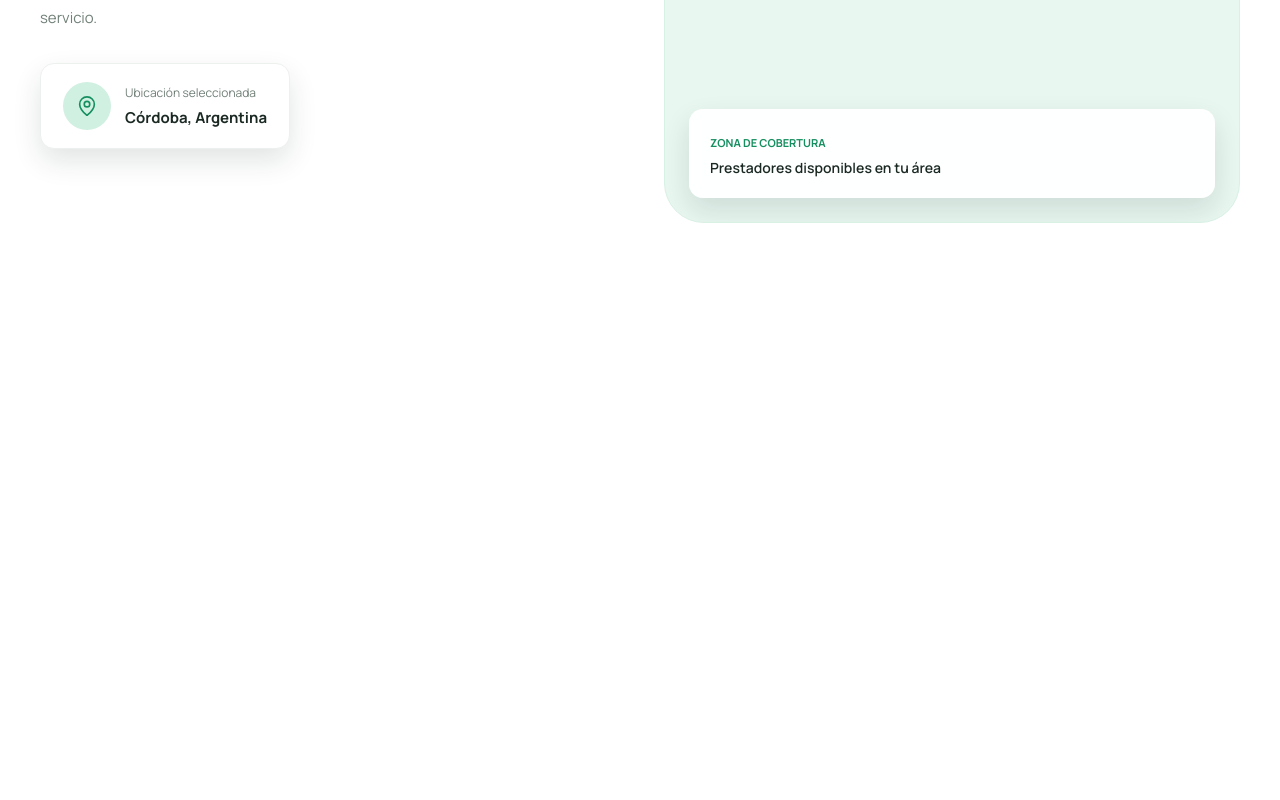
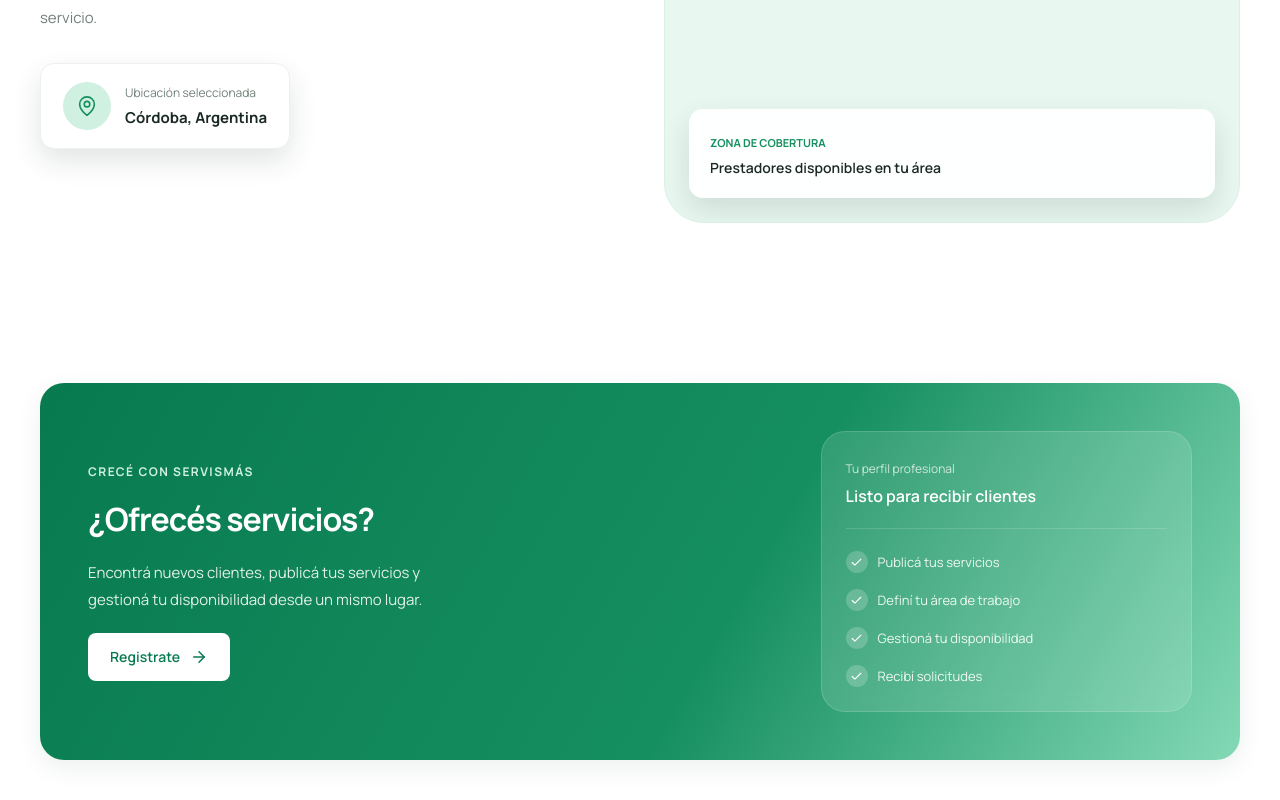
Before and after one commit to Martin-J-Larre/servismas, a React (Vite) app in the folder frontend/: page / in a window 1280 px wide. Shown: the part 2679-3479 px from the top of the page. Before the commit the page ends 2982 px from the top, so only its background shows below. Built offline with nearby package versions, Linux system fonts and the light colour scheme.

Commit message:
feat: add become provider section

```diff
--- /dev/null
+++ b/frontend/src/landing/components/BecomeProvider/BecomeProvider.jsx
@@ -0,0 +1,34 @@
+import { ArrowRight } from "lucide-react";
+import styles from "./BecomeProvider.module.css";
+import ProviderImage from "./ProviderImage/ProviderImage";
+import BenefitsCard from "./BenefitsCard/BenefitsCard";
+
+function BecomeProvider() {
+  return (
+    <section className={styles.section} id="ofrece-servicios">
+      <div className={styles.container}>
+        <div className={styles.content}>
+          <span className={styles.eyebrow}>CRECÉ CON SERVISMÁS</span>
+
+          <h2 className={styles.title}>¿Ofrecés servicios?</h2>
+
+          <p className={styles.description}>
+            Encontrá nuevos clientes, publicá tus servicios y gestioná tu
+            disponibilidad desde un mismo lugar.
+          </p>
+
+          <a href="/registro" className={styles.button}>
+            Registrate
+            <ArrowRight size={18} aria-hidden="true" />
+          </a>
+        </div>
+
+        <ProviderImage />
+
+        <BenefitsCard />
+      </div>
+    </section>
+  );
+}
+
+export default BecomeProvider;
--- /dev/null
+++ b/frontend/src/landing/components/BecomeProvider/BecomeProvider.module.css
@@ -0,0 +1,100 @@
+.section {
+  width: 100%;
+  padding: 80px 24px;
+  background-color: var(--color-surface);
+}
+
+.container {
+  display: grid;
+  grid-template-columns: 1fr 0.8fr 1fr;
+  align-items: center;
+  gap: 32px;
+  width: 100%;
+  max-width: var(--container-width);
+  min-height: 360px;
+  margin-inline: auto;
+  padding: 48px;
+  color: white;
+  background: linear-gradient(120deg, #087a50 0%, #168f60 58%, #83d9b5 100%);
+  border-radius: var(--radius-lg);
+  box-shadow: var(--shadow-card);
+}
+
+.content {
+  display: flex;
+  flex-direction: column;
+  align-items: flex-start;
+  gap: 20px;
+  min-width: 0;
+}
+
+.eyebrow {
+  color: #d0f0e1;
+  font-size: 12px;
+  font-weight: var(--font-weight-bold);
+  letter-spacing: 0.12em;
+}
+
+.title {
+  margin: 0;
+  font-size: clamp(26px, 2.5vw, 36px);
+  font-weight: var(--font-weight-bold);
+  line-height: 1.2;
+  letter-spacing: -0.03em;
+}
+
+.description {
+  margin: 0;
+  color: rgb(255 255 255 / 88%);
+  font-size: 15px;
+  line-height: 1.8;
+}
+
+.button {
+  display: inline-flex;
+  align-items: center;
+  justify-content: center;
+  gap: 10px;
+  min-height: 48px;
+  padding: 0 22px;
+  color: var(--color-primary-dark);
+  background-color: white;
+  border-radius: var(--radius-sm);
+  font-size: 14px;
+  font-weight: var(--font-weight-semibold);
+  text-decoration: none;
+  white-space: nowrap;
+  transition: background-color 180ms ease;
+}
+
+.button:hover {
+  background-color: var(--color-primary-light);
+}
+
+@media (max-width: 900px) {
+  .container {
+    grid-template-columns: 1fr 1fr;
+    gap: 32px;
+    padding: 36px;
+  }
+
+  .imagePlaceholder {
+    display: none;
+  }
+}
+
+@media (max-width: 600px) {
+  .section {
+    padding: 56px 20px;
+  }
+
+  .container {
+    grid-template-columns: 1fr;
+    gap: 36px;
+    padding: 28px 24px;
+  }
+
+  .title {
+    font-size: 30px;
+  }
+}
--- /dev/null
+++ b/frontend/src/landing/components/BecomeProvider/BenefitsCard/BenefitsCard.jsx
@@ -0,0 +1,35 @@
+import { Check } from "lucide-react";
+import styles from "./BenefitsCard.module.css";
+
+const benefits = [
+  "Publicá tus servicios",
+  "Definí tu área de trabajo",
+  "Gestioná tu disponibilidad",
+  "Recibí solicitudes",
+];
+
+function BenefitsCard() {
+  return (
+    <article className={styles.card}>
+      <header className={styles.header}>
+        <span className={styles.label}>Tu perfil profesional</span>
+
+        <h3 className={styles.title}>Listo para recibir clientes</h3>
+      </header>
+
+      <ul className={styles.benefits}>
+        {benefits.map((benefit) => (
+          <li key={benefit} className={styles.benefit}>
+            <span className={styles.check}>
+              <Check size={13} aria-hidden="true" />
+            </span>
+
+            {benefit}
+          </li>
+        ))}
+      </ul>
+    </article>
+  );
+}
+
+export default BenefitsCard;
--- /dev/null
+++ b/frontend/src/landing/components/BecomeProvider/BenefitsCard/BenefitsCard.module.css
@@ -0,0 +1,57 @@
+.card {
+  width: 100%;
+  min-width: 0;
+  padding: 24px;
+  background-color: rgb(255 255 255 / 12%);
+  border: 1px solid rgb(255 255 255 / 15%);
+  border-radius: var(--radius-lg);
+  backdrop-filter: blur(8px);
+}
+
+.header {
+  padding-bottom: 20px;
+  border-bottom: 1px solid rgb(255 255 255 / 15%);
+}
+
+.label {
+  color: rgb(255 255 255 / 75%);
+  font-size: 12px;
+}
+
+.title {
+  margin: 6px 0 0;
+  color: white;
+  font-size: 16px;
+  font-weight: var(--font-weight-semibold);
+  line-height: 1.5;
+}
+
+.benefits {
+  display: flex;
+  flex-direction: column;
+  gap: 16px;
+  margin: 22px 0 0;
+  padding: 0;
+  list-style: none;
+}
+
+.benefit {
+  display: flex;
+  align-items: center;
+  gap: 10px;
+  color: rgb(255 255 255 / 90%);
+  font-size: 13px;
+  line-height: 1.5;
+}
+
+.check {
+  display: flex;
+  align-items: center;
+  justify-content: center;
+  flex-shrink: 0;
+  width: 22px;
+  height: 22px;
+  color: white;
+  background-color: rgb(255 255 255 / 20%);
+  border-radius: 50%;
+}
--- /dev/null
+++ b/frontend/src/landing/components/BecomeProvider/ProviderImage/ProviderImage.jsx
@@ -0,0 +1,7 @@
+import styles from "./ProviderImage.module.css";
+
+function ProviderImage() {
+  return <div className={styles.image} aria-hidden="true" />;
+}
+
+export default ProviderImage;
--- /dev/null
+++ b/frontend/src/landing/components/BecomeProvider/ProviderImage/ProviderImage.module.css
@@ -0,0 +1,6 @@
+
+.image {
+  width: 100%;
+  min-height: 280px;
+  border-radius: var(--radius-lg);
+}
--- a/frontend/src/landing/pages/Home.jsx
+++ b/frontend/src/landing/pages/Home.jsx
@@ -3,6 +3,7 @@
 import HowItWorks from "../components/HowItWorks/HowItWorks";
 import Services from "../components/Services/Services";
 import Location from "../components/Location/Location";
+import BecomeProvider from "../components/BecomeProvider/BecomeProvider";
 
 function Home() {
   return (
@@ -14,6 +15,7 @@
         <HowItWorks />
         <Services />
         <Location />
+        <BecomeProvider />
       </main>
     </>
   );
```
